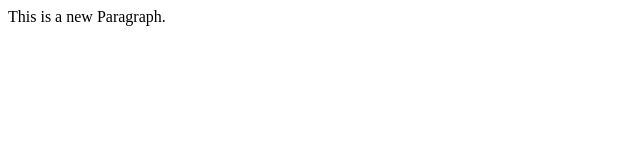
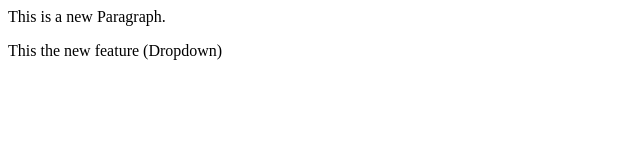
Before and after one commit to vardhan44/LocalRepo, a plain HTML site: page index.html in a window 1280 px wide. Shown: the whole page, without its empty margins (0-640 px from the left). Drawn offline with Linux system fonts and the light colour scheme.

Commit message:
Add dropdown feature

```diff
--- a/index.html
+++ b/index.html
@@ -1 +1,5 @@
 <p>This is a new Paragraph.</p>
+
+<p>
+    This the new feature (Dropdown)
+</p>
```
